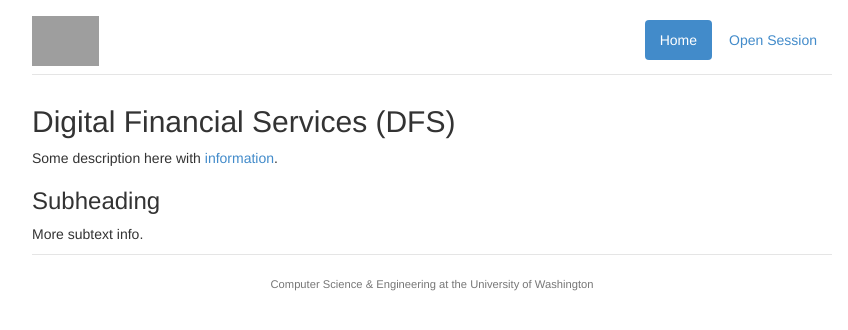
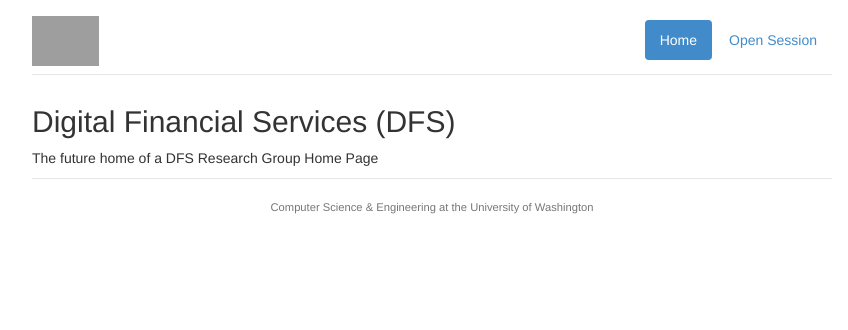
Before and after one commit to uw-ictd/uw-ictd.github.io, a Jekyll site: the page built from dfs/index.md, in a window 1280 px wide. Shown: the top 330 px of the page, without its empty margins (208-1056 px from the left). Built offline with Jekyll 4.4.1, drawn with Linux system fonts in a browser that asks for light colours; grey boxes are pictures that could not be loaded.

Commit message:
Seeing if I can add a page

```diff
--- a/dfs/index.md
+++ b/dfs/index.md
@@ -3,11 +3,4 @@ layout: dfs
 title: Digital Financial Services (DFS)
 ---
 
-Some description here with [information][linke].
-
-
-[linke]: http://www.cs.utah.edu/asplos14/
-
-### Subheading
-
-More subtext info.
+The future home of a DFS Research Group Home Page
```
Also changed, not shown: dfs/background_documents.md (added, +6 -0 lines).
